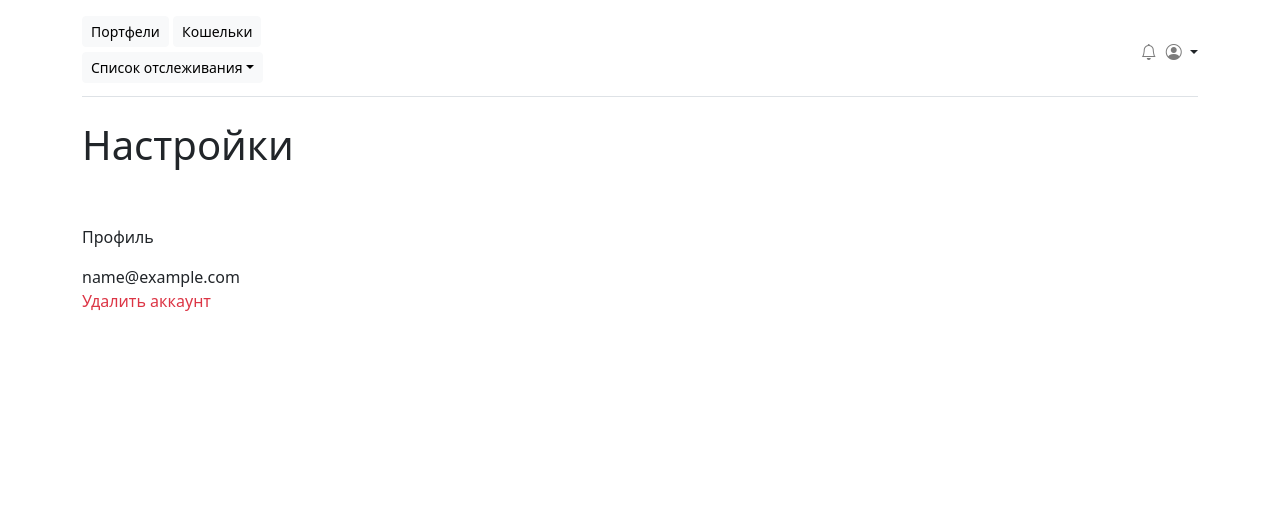
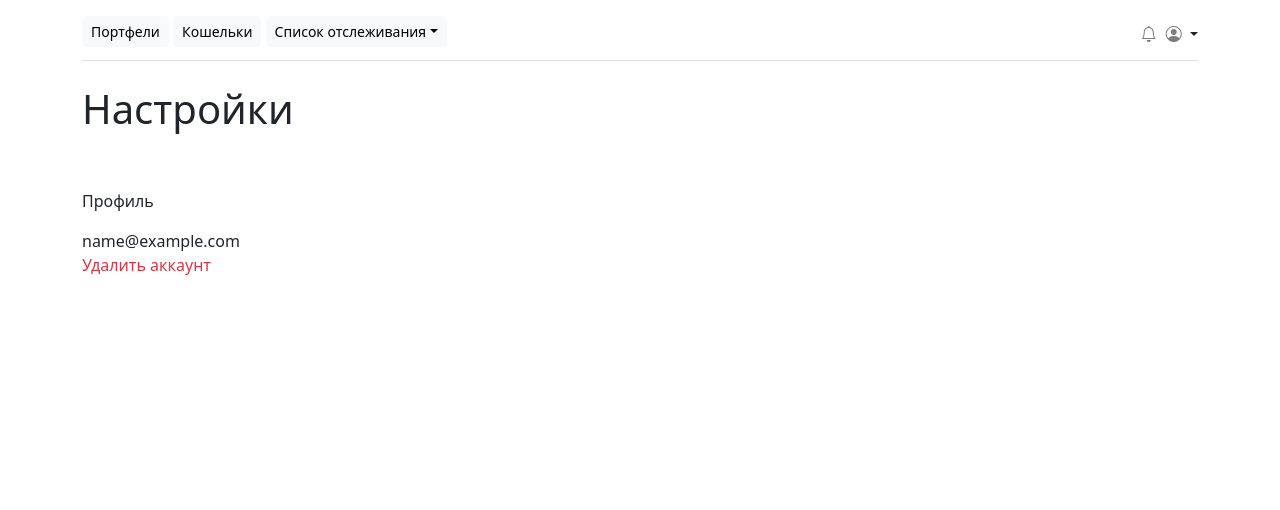
Before and after one commit to bro-Nik/Portfolios, a Flask app: page /settings in a window 1280 px wide. Shown: the top 510 px of the page. Run offline with Flask 3, Linux system fonts and the light colour scheme; the visitor is signed in with stand-in values (Sample User, id 1); data comes from the database, SQL or seed files in the repository; data that the repository does not hold is empty; parts of the project's set-up code (start-up, migrations or seed data) failed here and were passed over; some libraries are stand-ins or nearby versions.

Commit message:
some little things

```diff
--- a/portfolio_tracker/routes.py
+++ b/portfolio_tracker/routes.py
@@ -821,8 +821,8 @@ def user_delete():
     return redirect(url_for('login'))
 
 
-@app.route("/json/worked_alerts")
-def worked_alerts_detail():
+@app.route("/json/<string:user_id>/worked_alerts")
+def worked_alerts_detail(user_id):
     worked_alerts = pickle.loads(redis.get('worked_alerts')).get(current_user.id) if redis.get('worked_alerts') else {}
     if worked_alerts != {}:
         for alert in worked_alerts:
--- a/portfolio_tracker/templates/asset_info.html
+++ b/portfolio_tracker/templates/asset_info.html
@@ -162,7 +162,7 @@
     </table>
 </div>
 {% else %}
-    <div class="col-md-12 p-5 mb-3">
+    <div class="p-5 mb-3">
         <p class="text-center lead">Пока ничего нет...</p>
     </div>
 {% endif %}
@@ -192,7 +192,7 @@
                     <input type="hidden" name="asset_id" value="{{ asset.id }}">
                     <input type="hidden" name="order" id="order">
                     <input type="hidden" name="add_or_change" id="add_or_change">
-                    <div class="btn-group silver col-md-12 mb-3" role="group" id="typetransaction">
+                    <div class="btn-group silver col-12 mb-3" role="group" id="typetransaction">
                         <input type="radio" class="btn-check" name="type" value="Покупка" id="btnradio1" autocomplete="off" checked>
                         <label class="btn btn-outline-active btn-sm" for="btnradio1">Покупка</label>
 
--- a/portfolio_tracker/templates/base.html
+++ b/portfolio_tracker/templates/base.html
@@ -59,7 +59,7 @@
     {% endwith %}
     <div id="content">{% block content %}{% endblock %}
         <!-- Modal Alerts -->
-        <div class="modal fade modal-lg" id="Alerts" tabindex="-1" aria-hidden="true">
+        <div class="modal fade modal" id="Alerts" tabindex="-1" aria-hidden="true">
             <div class="modal-dialog modal-dialog-centered">
                 <div class="modal-content">
                     <div class="modal-header">
@@ -138,7 +138,7 @@ async function updateAlerts() {
 }
 
 function getAlertsRequest() {
-   return fetch({{ url_for('worked_alerts_detail')|tojson }}, {
+   return fetch({{ url_for('worked_alerts_detail', user_id=current_user.id)|tojson }}, {
       method: 'GET',
       headers: {
          "Content-type": "application/json; charset=UTF-8"
--- a/portfolio_tracker/templates/settings.html
+++ b/portfolio_tracker/templates/settings.html
@@ -6,26 +6,22 @@
 {% block link %}
     <button onclick="document.location='{{ url_for('portfolios') }}'" type="button" class="btn btn-light btn-sm">Портфели</button>
     <button onclick="document.location='{{ url_for('wallets') }}'" type="button" class="btn btn-light btn-sm">Кошельки</button>
-    <div class="dropdown">
-        <button class="btn btn-light btn-sm dropdown-toggle" type="button" data-bs-toggle="dropdown" aria-expanded="false">Список отслеживания</button>
-        <ul class="dropdown-menu">
-            <li><a class="dropdown-item" href="{{ url_for('tracking_list', market_id='crypto') }}">Crypto</a></li>
-            <li><a class="dropdown-item" href="{{ url_for('tracking_list', market_id='stocks') }}">Stocls</a></li>
-        </ul>
-    </div>
+    <button class="btn btn-light btn-sm dropdown-toggle" type="button" data-bs-toggle="dropdown" aria-expanded="false">Список отслеживания</button>
+    <ul class="dropdown-menu">
+        <li><a class="dropdown-item" href="{{ url_for('tracking_list', market_id='crypto') }}">Crypto</a></li>
+        <li><a class="dropdown-item" href="{{ url_for('tracking_list', market_id='stocks') }}">Stocls</a></li>
+    </ul>
 {% endblock %}
 {% block content %}
-<div class="col-md-12 mb-5">
-    <div class="row">
-        <div class="col-md-6">
+<div class="mb-5">
+    <div class="row xs-mb-3">
+        <div class="col-auto">
             <h1>Настройки</h1>
         </div>
     </div>
 </div>
-
-
 <div class="row">
-    <div class="col-md-auto">
+    <div class="col-auto">
         <p class="text-average">Профиль</p>
         <span class="">{{ current_user.email }}</span>
         <br>
--- a/portfolio_tracker/templates/tracking_list.html
+++ b/portfolio_tracker/templates/tracking_list.html
@@ -31,7 +31,11 @@
                     <hr class="dropdown-divider">
                     <div>
                     {% for ticker in tickers|sort(attribute="market_cap_rank") %}
-                        <a class="dropdown-item" href="{{ url_for('tracking_list_add_ticker', ticker_id=ticker.id) }}"><span class="text-average">{{ ticker.name }}</span> {{ ticker.symbol|upper }}</a>
+                        <a class="dropdown-item" href="{{ url_for('tracking_list_add_ticker', ticker_id=ticker.id) }}">
+                            <span class="d-inline-block text-truncate text-average" style="{{ 'width:170px;' if ticker.market_cap_rank else 'width:210px;' }}">{{ ticker.name }}</span>
+                            {% if ticker.market_cap_rank %} <span class="float-end market-cap-rank">#{{ ticker.market_cap_rank }}</span> {% endif %}
+                            <span class="align-top text-muted float-end">{{ ticker.symbol|upper }}</span>
+                        </a>
                     {% endfor %}
                     </div>
                 </div>
```
Also changed, not shown: portfolio_tracker/templates/404.html (+11 -9 lines), portfolio_tracker/templates/wallets.html (+3 -11 lines).
